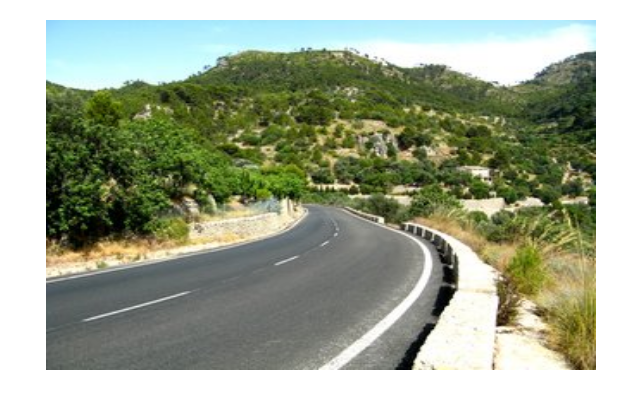
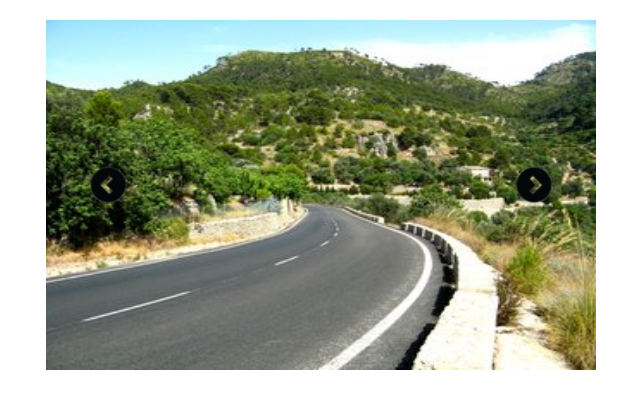
Before and after one commit to JK-Biesek/js-slider, a plain HTML site: page index.html in a window 1280 px wide. Shown: the whole page, without its empty margins (319-959 px from the left). Drawn offline with Linux system fonts and the light colour scheme.

Commit message:
style arrows positions

```diff
--- a/css/style.css
+++ b/css/style.css
@@ -2,8 +2,38 @@
   height: 350px;
   width: 550px;
   margin: 20px auto;
+  position: relative;
 }
 .img{
   height: 350px;
   width: 550px;
+  position: absolute;
 }
+.right{
+  height: 350px;
+  width: 100px;
+  position: absolute;
+  top: 0px;
+  right: 2px;
+}
+.left{
+  height: 350px;
+  width: 100px;
+  position: absolute;
+  top: 0px;
+  left: 2px;
+}
+.right img{
+  position: absolute;
+  top: 40%;
+  width: 50px;
+  height: 50px;
+  left: 15px;
+}
+.left img{
+  position: absolute;
+  top: 40%;
+  width: 50px;
+  height: 50px;
+  right: 15px;
+}
--- a/index.html
+++ b/index.html
@@ -9,9 +9,10 @@
     <div id="container">
       <img class="img" src="img/road.jpg" alt="">
       <div class="left">
-        <div class="right">
-
-        </div>
+        <img src="img/arrow_left.png" alt="left">
+      </div>
+      <div class="right">
+          <img src="img/arrow_right.png" alt="right">
       </div>
     </div>
   </body>
```
